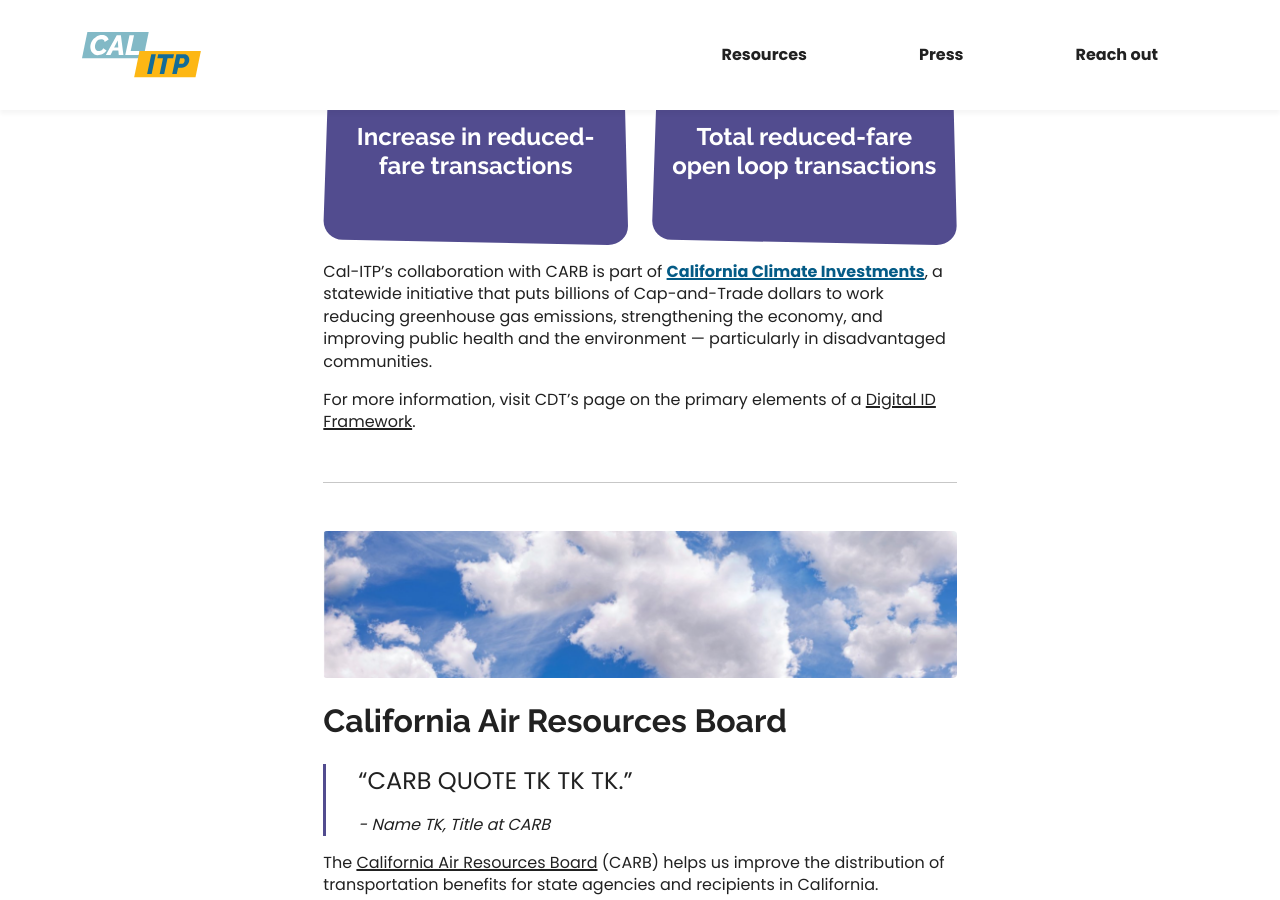
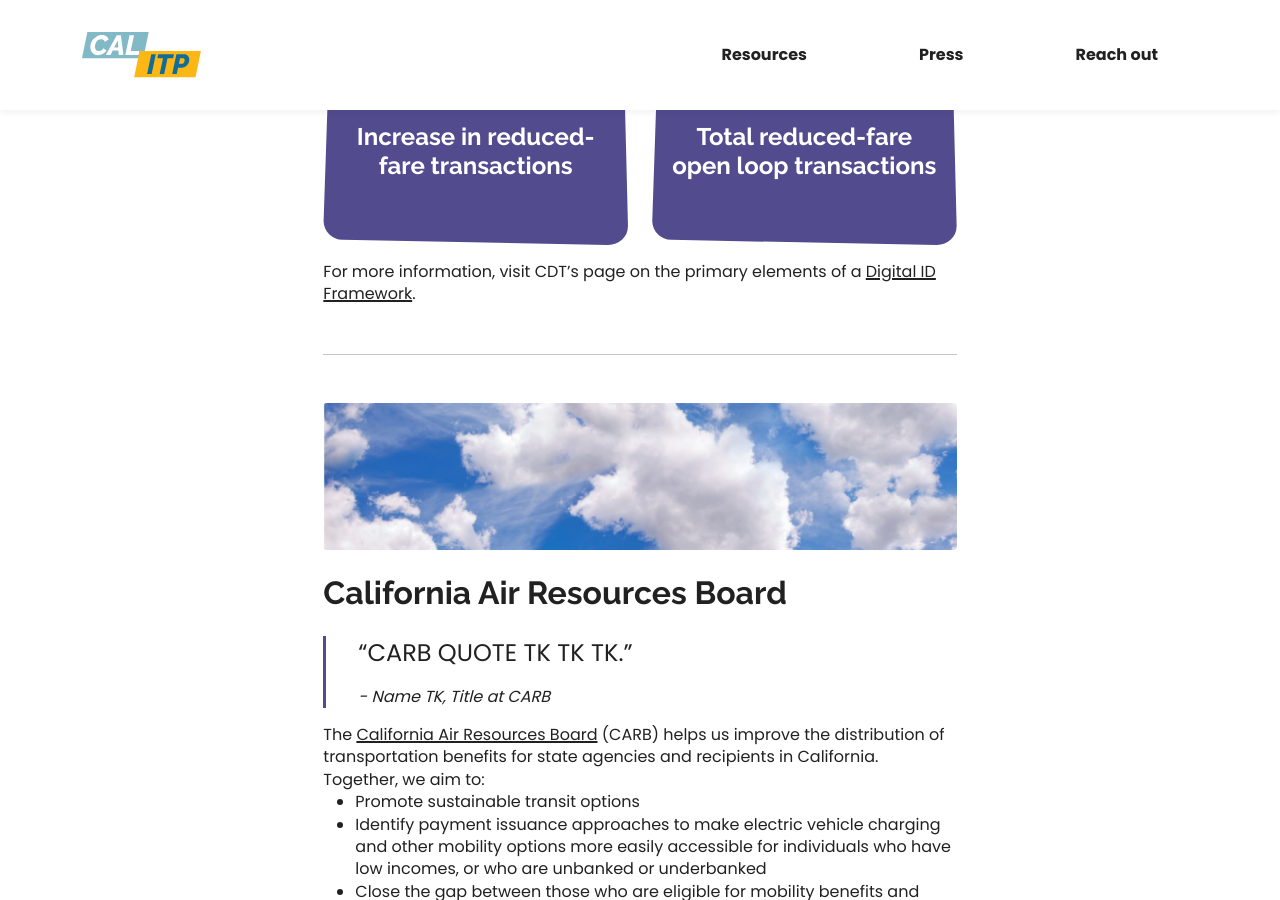
Before and after one commit to cal-itp/calitp.org, a Jekyll site: the page built from src/partners.html, in a window 1280 px wide and 900 px high, scrolled down 1381 px. Built offline with Jekyll 4.4.1, drawn with Linux system fonts in a browser that asks for light colours.

Commit message:
fix(partners): copy - remove graf

```diff
--- a/src/partners.html
+++ b/src/partners.html
@@ -80,9 +80,6 @@
             </div>
           </div>
         </div>
-        <p>
-          Cal-ITP’s collaboration with CARB is part of <a href="https://www.caclimateinvestments.ca.gov/" target="_blank">California Climate Investments</a>, a statewide initiative that puts billions of Cap-and-Trade dollars to work reducing greenhouse gas emissions, strengthening the economy, and improving public health and the environment — particularly in disadvantaged communities.
-        </p>
         <p>
           For more information, visit CDT’s page on the primary elements of a
           <a
```
